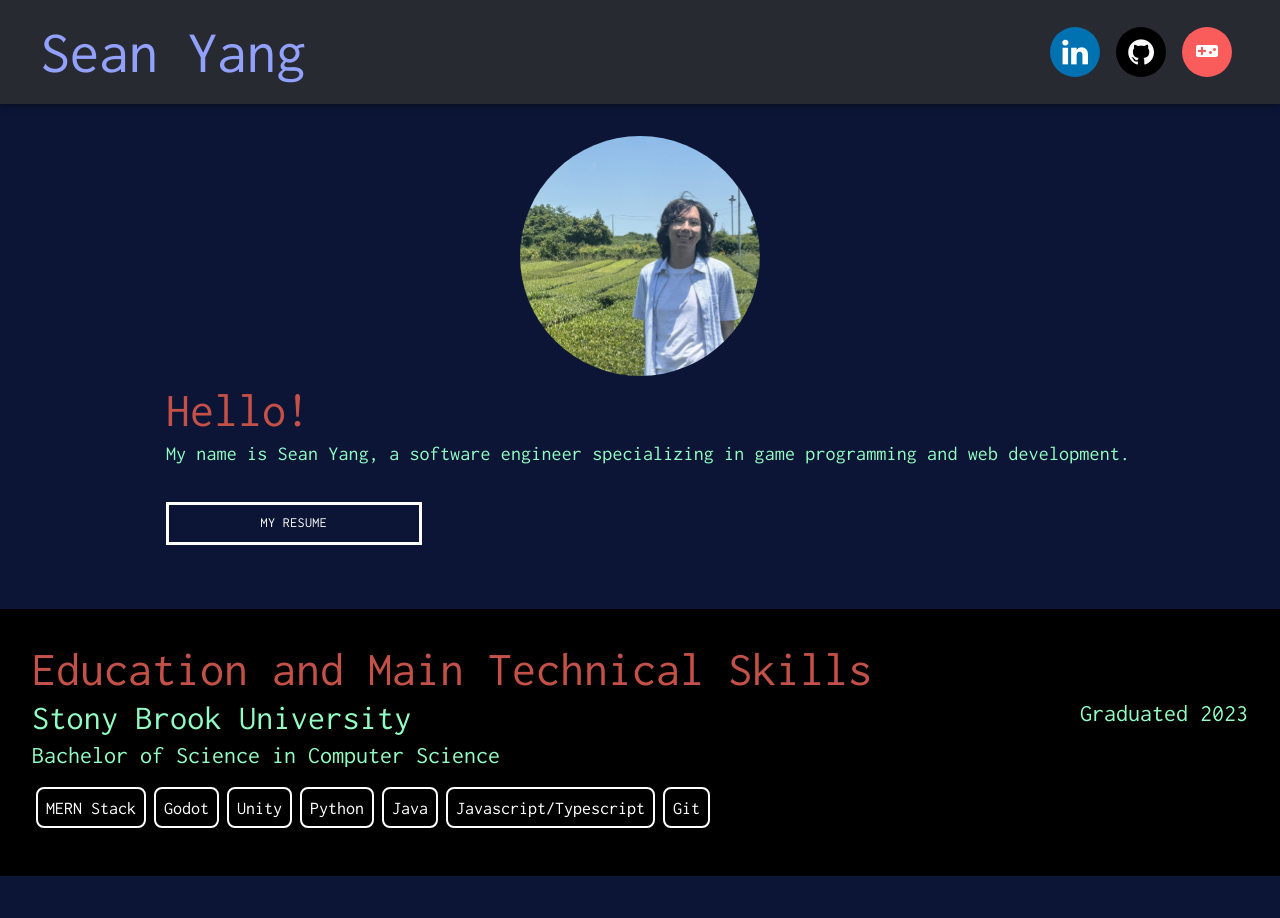
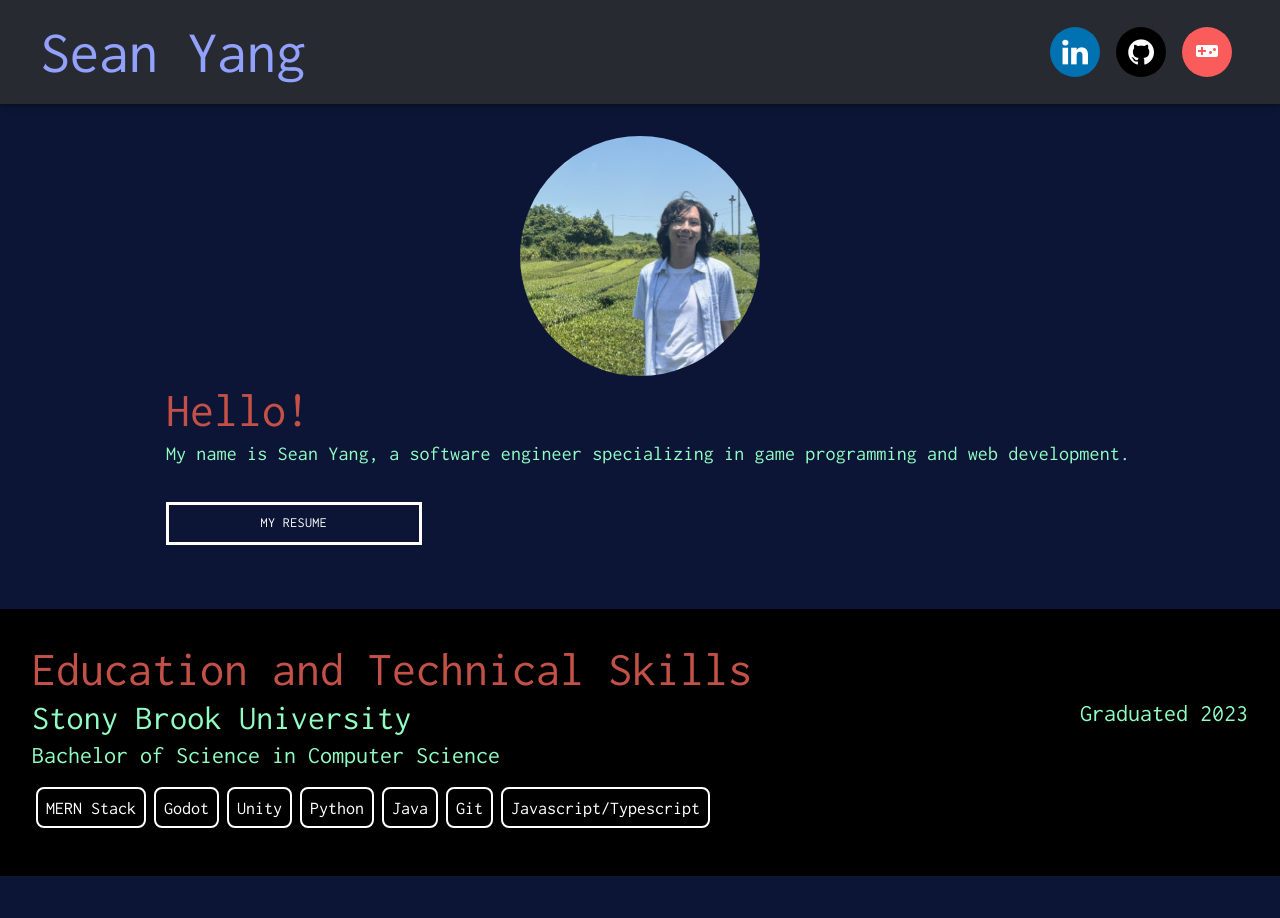
Before and after one commit to s303824/sean-yang, a React (Create React App) app: page / in a window 1280 px wide. Shown: the top 918 px of the page. Built offline with nearby package versions, Linux system fonts and the light colour scheme.

Commit message:
size change

```diff
--- a/src/components/Education_Skills.js
+++ b/src/components/Education_Skills.js
@@ -5,7 +5,7 @@ import '../App.css';
 function Education_Skills(){
     return(
         <Box sx={{display:"block", flexDirection:"column" , alignContent:"space-between", backgroundColor:'black', padding:4}}>
-            <Typography variant="h3" className="subtitle" fontFamily={'inconsolata'}>Education and Main Technical Skills</Typography>
+            <Typography variant="h3" className="subtitle" fontFamily={'inconsolata'}>Education and Technical Skills</Typography>
 
             <Box sx={{ flexDirection:"column" , alignContent:"space-between"}}>
                 <Box sx={{display:"flex", flexDirection:"row" , justifyContent:"space-between"}}>
--- a/src/components/TechnicalSection.js
+++ b/src/components/TechnicalSection.js
@@ -1,5 +1,4 @@
-import { Box, Typography } from "@mui/material";
-import logo from '../images/profile.jpg';
+import { Box } from "@mui/material";
 import '../App.css';
 import Badge from "./Badge";
 
@@ -12,8 +11,8 @@ function TechnicalSection(){
             <Badge subject={"Unity"}/>
             <Badge subject={"Python"}/>
             <Badge subject={"Java"}/>
+            <Badge subject={"Git"}/>
             <Badge subject={"Javascript/Typescript"}/>
-            <Badge subject={"Git"}/>
         </Box>
     )
 }
```
